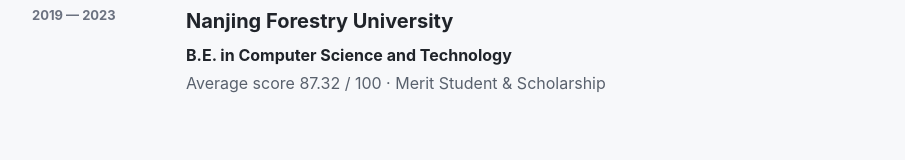
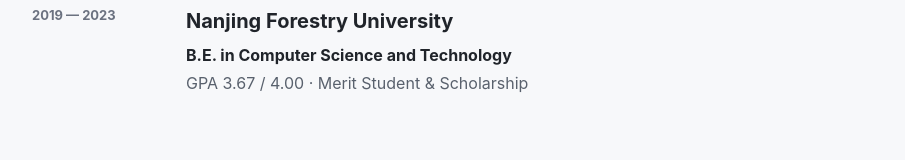
Before and after one commit to guangyiyang/guangyiyang.github.io, a plain HTML site: page index.html in a window 1280 px wide. Shown: the part 3346-3506 px from the top of the page, without its empty margins (342-1247 px from the left). Drawn offline with Linux system fonts and the light colour scheme.

Commit message:
Update index.html

```diff
--- a/index.html
+++ b/index.html
@@ -191,7 +191,7 @@
             <div>
               <h3>Nanjing Forestry University</h3>
               <p class="degree">B.E. in Computer Science and Technology</p>
-              <p>Average score 87.32 / 100 · Merit Student & Scholarship</p>
+              <p>GPA 3.67 / 4.00 · Merit Student & Scholarship</p>
             </div>
           </div>
         </div>
```
